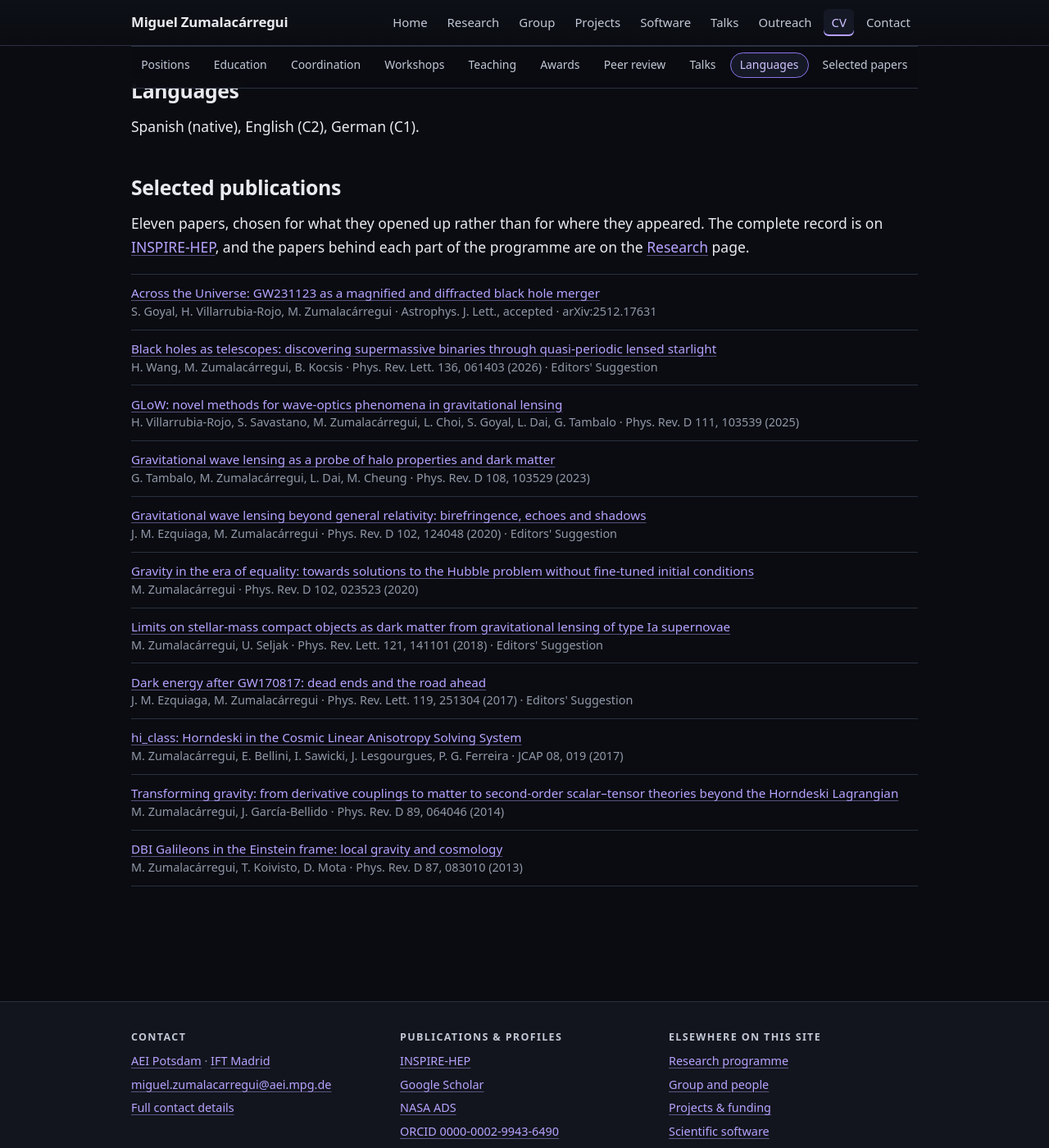
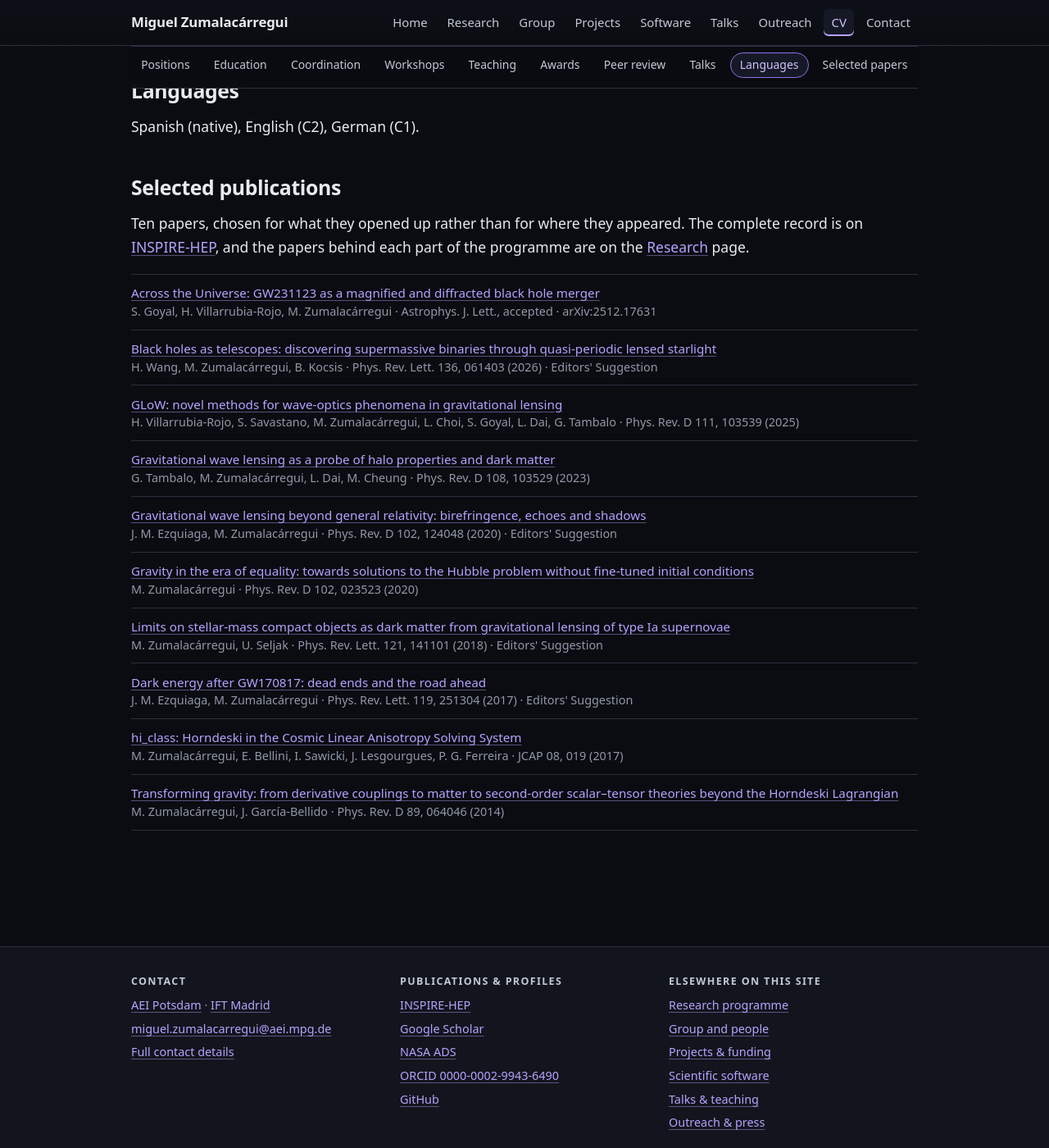
Before and after one commit to miguelzuma/miguelzuma.github.io, a Jekyll site: the page built from cv.html, in a window 1280 px wide and 1400 px high, scrolled down 4035 px. Shown: the whole window at 82% size. Built offline with Jekyll 4.4.1, drawn with Linux system fonts in a browser that asks for light colours.

Commit message:
Drop DBI Galileons from the selected publications
Leaves ten papers; the CV page's count wording follows.

Co-Authored-By: Claude Opus 5 <noreply@anthropic.com>
Claude-Session: https://claude.ai/code/session_01E2ZbXszK9qt9svKVxU5Yrt

```diff
--- a/_data/cv.yml
+++ b/_data/cv.yml
@@ -283,7 +283,7 @@ talks:
 
 languages: "Spanish (native), English (C2), German (C1)."
 
-# The ten selected in CVA_Zumalacarregui_2026, plus the GW231123 paper accepted
+# The selection from CVA_Zumalacarregui_2026, plus the GW231123 paper accepted
 # since. Newest first. Citation counts and contribution statements stay in the
 # application documents — this is a website, not a funding form.
 #
@@ -338,8 +338,3 @@ selected_publications:
     lead_url: "https://inspirehep.net/literature/1250251"
     meta:
       - "M. Zumalacárregui, J. García-Bellido · Phys. Rev. D 89, 064046 (2014)"
-
-  - lead: "DBI Galileons in the Einstein frame: local gravity and cosmology"
-    lead_url: "https://inspirehep.net/literature/1194087"
-    meta:
-      - "M. Zumalacárregui, T. Koivisto, D. Mota · Phys. Rev. D 87, 083010 (2013)"
--- a/cv.html
+++ b/cv.html
@@ -136,7 +136,7 @@ sections:
 <section class="section" id="publications">
   <h2>Selected publications</h2>
   <p>
-    Eleven papers, chosen for what they opened up rather than for where they
+    Ten papers, chosen for what they opened up rather than for where they
     appeared. The complete record is on
     <a href="{{ site.author.inspire }}" rel="noopener">INSPIRE-HEP</a>, and the
     papers behind each part of the programme are on the
```
Also changed, not shown: 1 other file.
